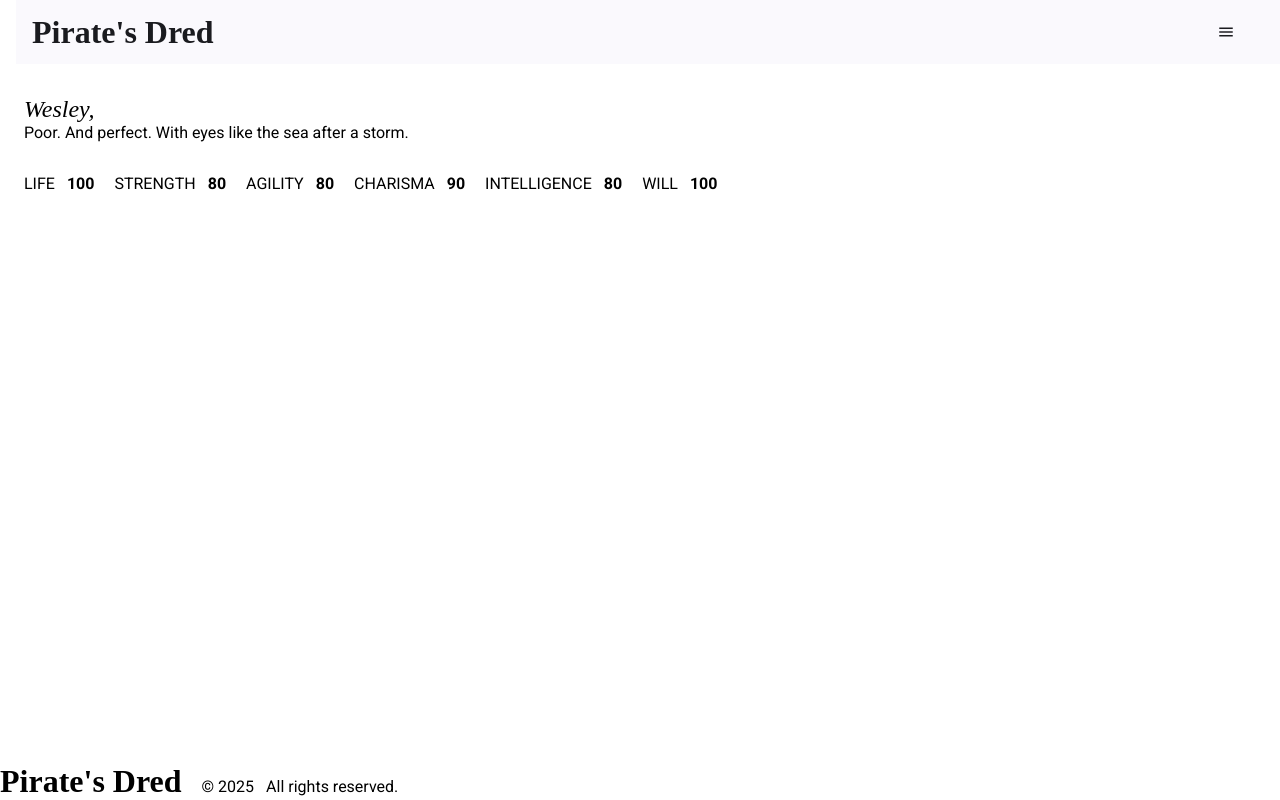
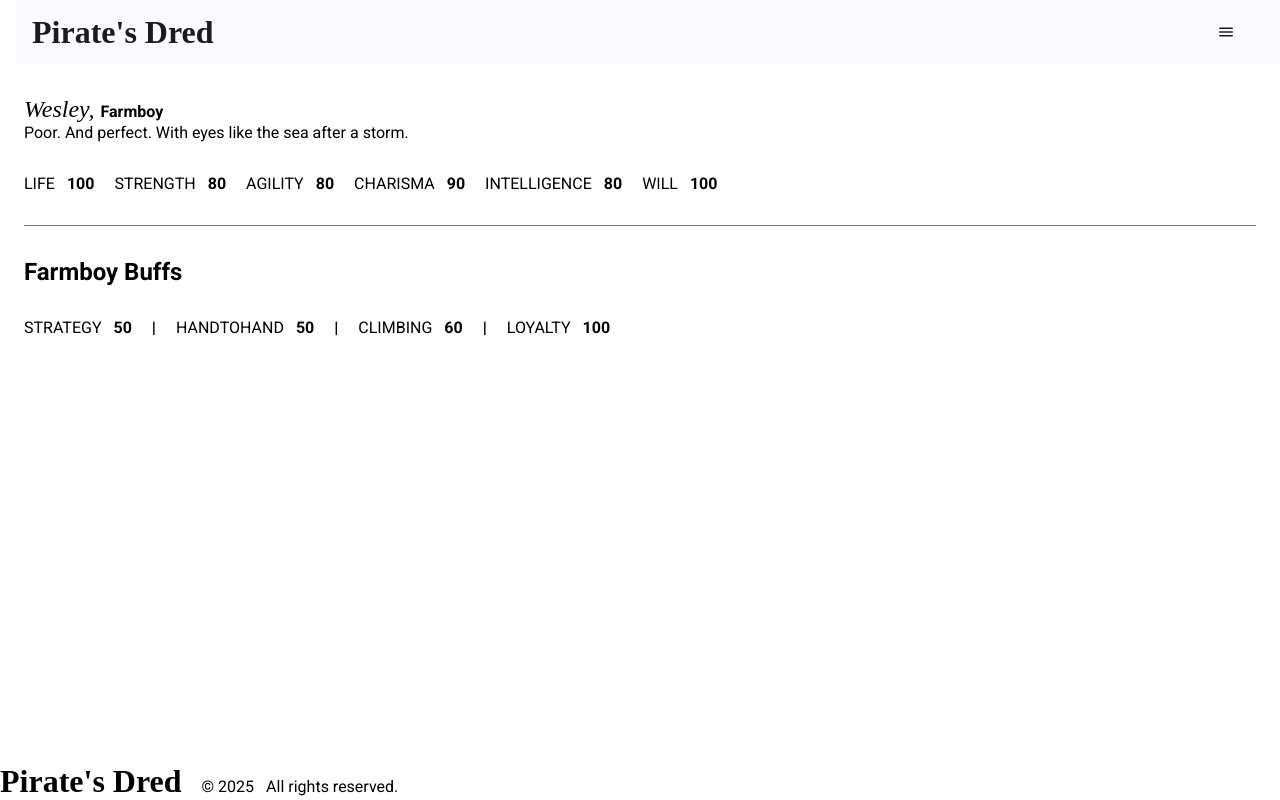
Before and after one commit to ChadESmith42/pirates-dred-ui, an Angular app: page /character in a window 1280 px wide. Built offline with nearby package versions, Linux system fonts and the light colour scheme; no server answers; a web font is replaced by a local one.

Commit message:
feat(character): update character model and component to use 'type' instead of 'class', add buffs display

```diff
--- a/src/components/character/character.component.html
+++ b/src/components/character/character.component.html
@@ -2,7 +2,7 @@
   <section class="character">
     <article class="group-column">
       <div class="name">{{ character.name }},
-        <span class="value">{{ character.class }}</span>
+        <span class="value">{{ character.type }}</span>
       </div>
       <div class="biography">{{ character.biography }}</div>
     </article>
@@ -32,5 +32,20 @@
         <span class="value">{{ character.will }}</span>
       </div>
     </article>
+    <mat-divider></mat-divider>
+    <div class="subtitle">{{ character.type }} Buffs</div>
+    @let buffs = setBuffs(character.buffs);
+    <article class="attributes">
+
+      @for(buff of buffs; track buff.key; let last = $last) {
+      <div class="group-row">
+        <span class="label">{{ buff.key }}</span>
+        <span class="value">{{ buff.value }}</span>
+      </div>
+        @if(!last) {
+            <span class="divider"> | </span>
+        }
+      }
+    </article>
   </section>
 }
--- a/src/components/character/character.component.scss
+++ b/src/components/character/character.component.scss
@@ -10,6 +10,10 @@
     display: flex;
     flex-flow: row wrap;
     gap: var(--spacing-04);
+  }
+
+  .subtitle {
+    @include font.font-style('subtitle');
   }
 
   .name {
@@ -33,4 +37,8 @@
   .value {
     @include font.font-style('bold')
   }
+
+  .divider {
+    font-weight: 900;
+  }
 }
--- a/src/components/character/character.component.ts
+++ b/src/components/character/character.component.ts
@@ -1,18 +1,42 @@
+import { AsyncPipe } from '@angular/common';
 import { Component, inject } from '@angular/core';
+import { MatDivider } from '@angular/material/divider';
+import { Observable } from 'rxjs';
+import {
+  Brainiac,
+  Brute,
+  Farmboy,
+  Maiden,
+  Pirate,
+  Prince,
+  SwordMaster,
+  Wizard,
+} from '../../models/character.model';
+import { Percentage } from '../../models/types.model';
 import { CharacterService } from '../../services/character.service';
-import { Observable } from 'rxjs';
-import { Character } from '../../models/character.model';
-import { AsyncPipe } from '@angular/common';
 
 @Component({
   selector: 'pirates-dred-character',
   imports: [
     AsyncPipe,
+    MatDivider,
   ],
   templateUrl: './character.component.html',
-  styleUrl: './character.component.scss'
+  styleUrl: './character.component.scss',
 })
 export class CharacterComponent {
   private _characterService: CharacterService = inject(CharacterService);
-  character: Observable<Character> = this._characterService.getCharacter();
+  character: Observable<
+    Pirate | SwordMaster | Brute | Brainiac | Wizard | Farmboy | Maiden | Prince
+  > = this._characterService.getCharacter('test');
+
+  setBuffs(
+    characterBuffs: Record<string, unknown> | ArrayLike<unknown>
+  ): { key: string; value: Percentage }[] {
+    const buffs: { key: string; value: Percentage }[] = [];
+    Object.entries(characterBuffs).forEach(([key, value]) => {
+      buffs.push({ key, value: value as Percentage });
+    });
+    return buffs;
+  }
 }
```
Also changed, not shown: src/models/character.model.ts (+34 -34 lines), 1 other file (tests, documents, lock files or other folders).
